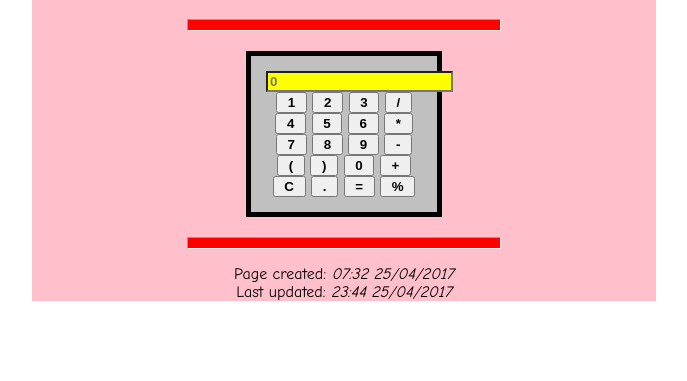
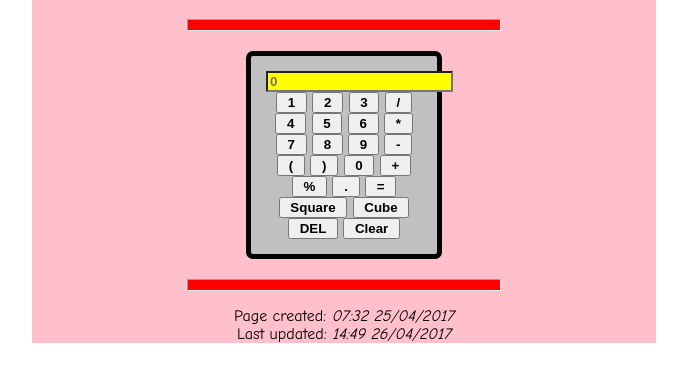
Before and after one commit to pramnora/javascript, a plain HTML site: page Course/Udemy/CalculatorApp/index.html in a window 1280 px wide. Shown: the part 61-442 px from the top of the page, without its empty margins (296-983 px from the left). Drawn offline with Linux system fonts and the light colour scheme.

Commit message:
Update index.html
Updated file: Added 3 buttons: DEL(backspace)/Square(n*n)/Cube(n*n*n)/also, add GitHub 'working version' link

```diff
--- a/Course/Udemy/CalculatorApp/index.html
+++ b/Course/Udemy/CalculatorApp/index.html
@@ -6,10 +6,12 @@
      Udemy course: Create a calculator web app with Javascript/HTML/CSS - Instructor: Aarthi Elumalai
      https://www.udemy.com/create-a-calculator-web-app-with-javascript-html-css/learn/v4/overview
      --------------------------------------------------------------------------------------------------
-     NOTE: The above code has been personally adapted by me, Paul Ramnora, on the date: 25th April 2017.
-     My own personal adaptation can be found here:
+     NOTE: The above code has been personally adapted by me, Paul Ramnora, on the date: 26th April 2017.
+     The adaptation 'source code' can be found here:
      https://github.com/pramnora/javascript/blob/master/Course/Udemy/CalculatorApp/index.html
-  -->
+     ...and, an actual working example of the code you can test inside of your browser online can be found here...
+     https://pramnora.github.io/courses/udemy/javascript/calculator-app/index.html
+-->
 
  <head>
 
@@ -37,7 +39,7 @@
     width:25%;
     margin:20px auto;
     border:5px solid black;
-    border-radius:.75px;
+    border-radius:7px;
     padding:15px;
     background-color:silver;
    }
@@ -64,10 +66,21 @@
 
   <script>
    function doCalc(c){
-    if ((c != "=") && (c != "C")) { document.calc.output.value += c; }              /* add either: 'numbers/operators', to output screen */
-    if (c == "=") { document.calc.output.value = eval(document.calc.output.value) } /* do calculation; then, send total to output screen */
-    if (c == "C") { document.calc.output.value = ""; }                              /* clear calculator output screen */
-   }
+    strOut = document.calc.output.value.toString();         /* create string of output screen values/(shortens code)    */
+    if (c == "=") {                                         /* If '=' sign button is pressed...                         */
+     document.calc.output.value = eval(strOut);             /* then, do calculation; and, send total to output screen.  */
+    } else if (c == "DEL") {                                /* If 'DEL' button is pressed...                            */
+     document.calc.output.value=strOut.slice(0,-1);         /* then, delete off the last output screen character        */
+    } else if (c == "Clear") {                              /* If 'Clear' button is pressed...                          */
+     document.calc.output.value = "";                       /* then, clear calculator output screen.                    */
+    } else if (c == "Sq") {                                 /* If 'Sq' button is pressed...                             */
+     document.calc.output.value = strOut**2;                /* then, square the number/and, show on output screen.      */
+    } else if (c == "Cb") {                                 /* If 'Cb' button is pressed...                             */
+     document.calc.output.value = strOut**3;                /* then, cube the number/and, show on output screen         */
+    } else {                                                /* If 'any other button' is pressed...                      */
+     document.calc.output.value += c;                       /* then, add either: 'numbers/operators', to output screen  */
+    } //...end of if block
+   } //...end of function: doCalc()
   </script>
 
  </head>
@@ -123,10 +136,19 @@
 
      <br />
 
-     <input type="button" value=" C " onclick="doCalc('C')" />
+     <input type="button" value=" % " onclick="doCalc('%')" />
      <input type="button" value=" . " onclick="doCalc('.')" />
      <input type="button" value=" = " onclick="doCalc('=')" />
-     <input type="button" value=" % " onclick="doCalc('%')" />
+
+     <br />
+
+     <input type="button" value=" Square " onclick="doCalc('Sq')" />
+     <input type="button" value=" Cube " onclick="doCalc('Cb')" />
+
+     <br />
+
+     <input type="button" value=" DEL " onclick="doCalc('DEL')" />
+     <input type="button" value=" Clear " onclick="doCalc('Clear')" />
 
     </form>
 
@@ -149,7 +171,7 @@
 
     Last updated:
     <span class="clsTimeDateStamp">
-     23:44 25/04/2017
+     14:49 26/04/2017
     </span>
 
    </p>
```
